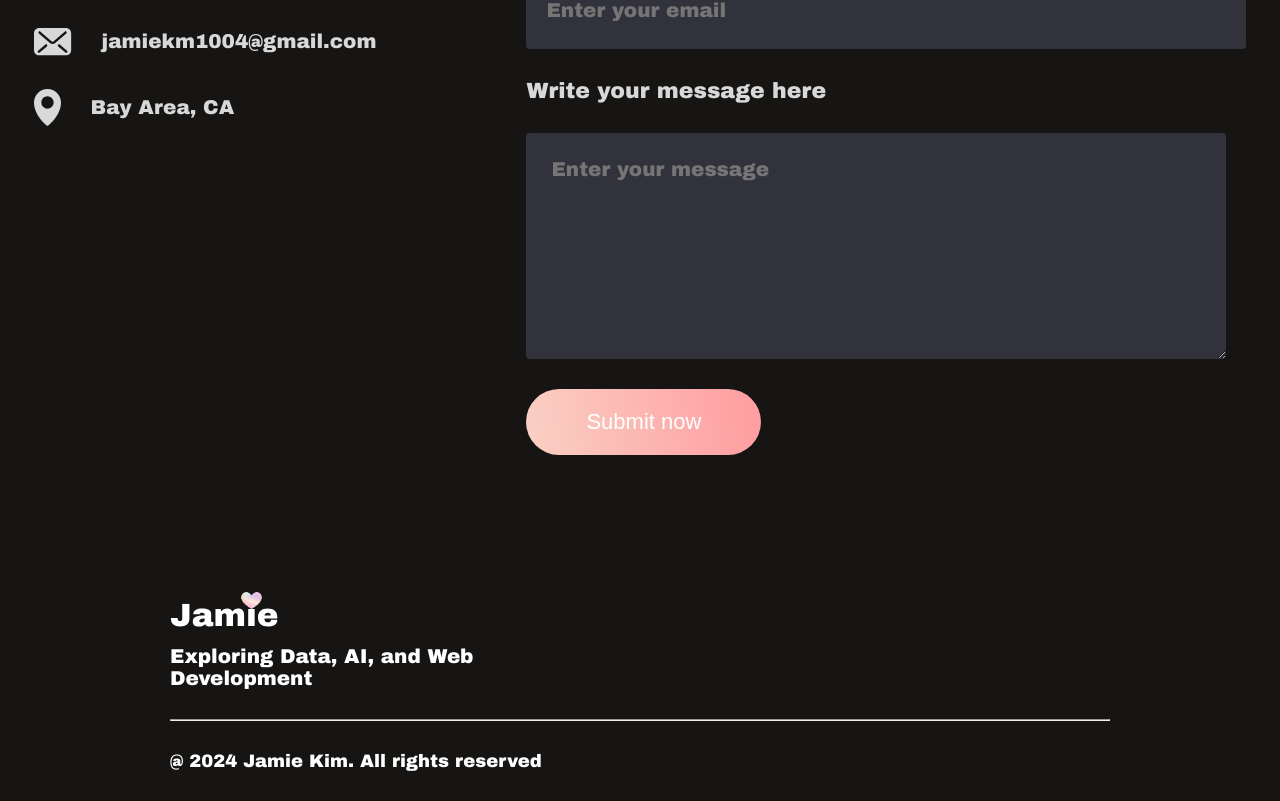
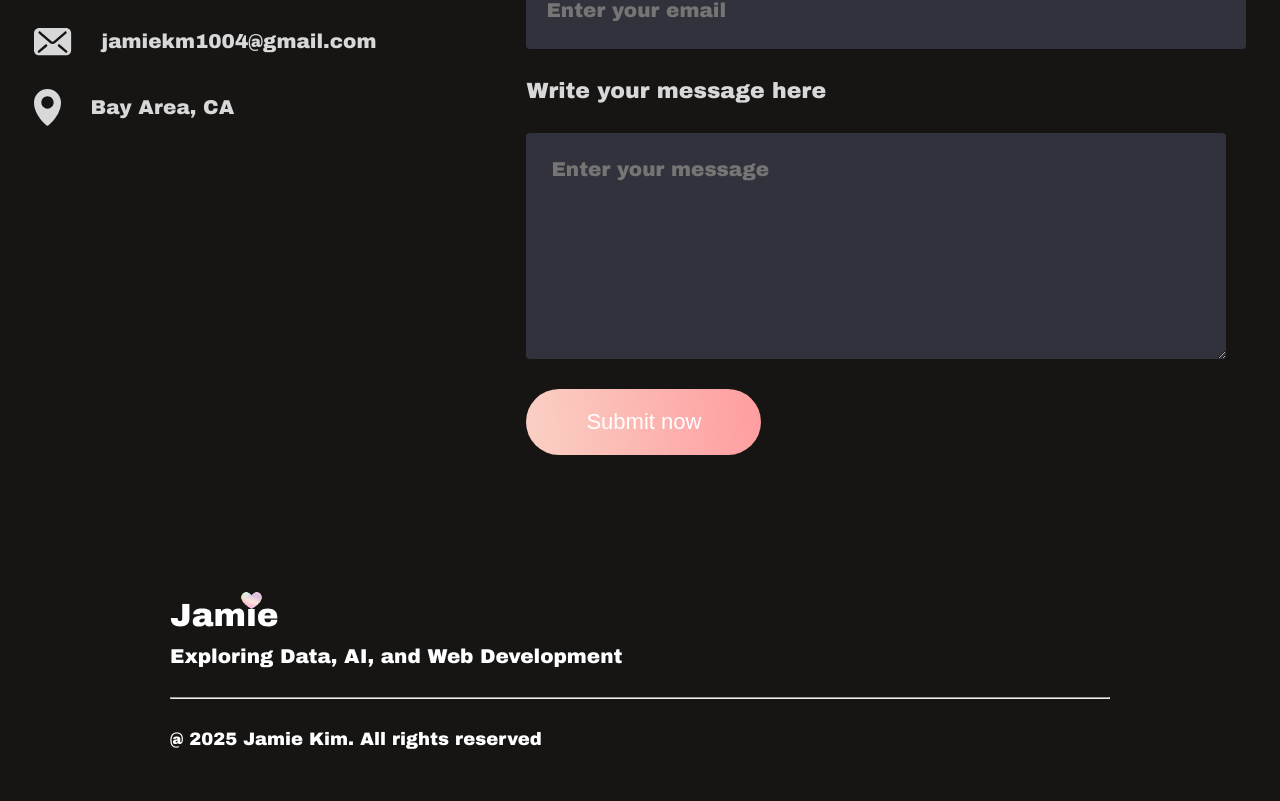
Before and after one commit to jamiekm1004/jamiekm1004.github.io, a React (Vite) app: page / in a window 1280 px wide. Shown: the part 3594-4395 px from the top of the page. After the commit the page ends 4373 px from the top, so only its background shows below. Built offline with nearby package versions, Linux system fonts and the light colour scheme.

Commit message:
updated footer
year changed

```diff
--- a/src/Components/Footer/Footer.css
+++ b/src/Components/Footer/Footer.css
@@ -10,7 +10,7 @@
 }
 .footer-top-left p{
   font-size: 20px;
-  max-width: 400px;
+  max-width: 500px;
 }
 .footer-top-right{
   display: flex;
--- a/src/Components/Footer/Footer.jsx
+++ b/src/Components/Footer/Footer.jsx
@@ -15,7 +15,7 @@ const Footer = () => {
       </div>
       <hr />
       <div className="footer-bottom">
-        <p className="footer-bottom-left">@ 2024 Jamie Kim. All rights reserved</p>
+        <p className="footer-bottom-left">@ 2025 Jamie Kim. All rights reserved</p>
         <div className="footer-bottom-right">
         </div>
       </div>
```
Also changed, not shown: 4 other files (tests, documents, lock files or other folders).
